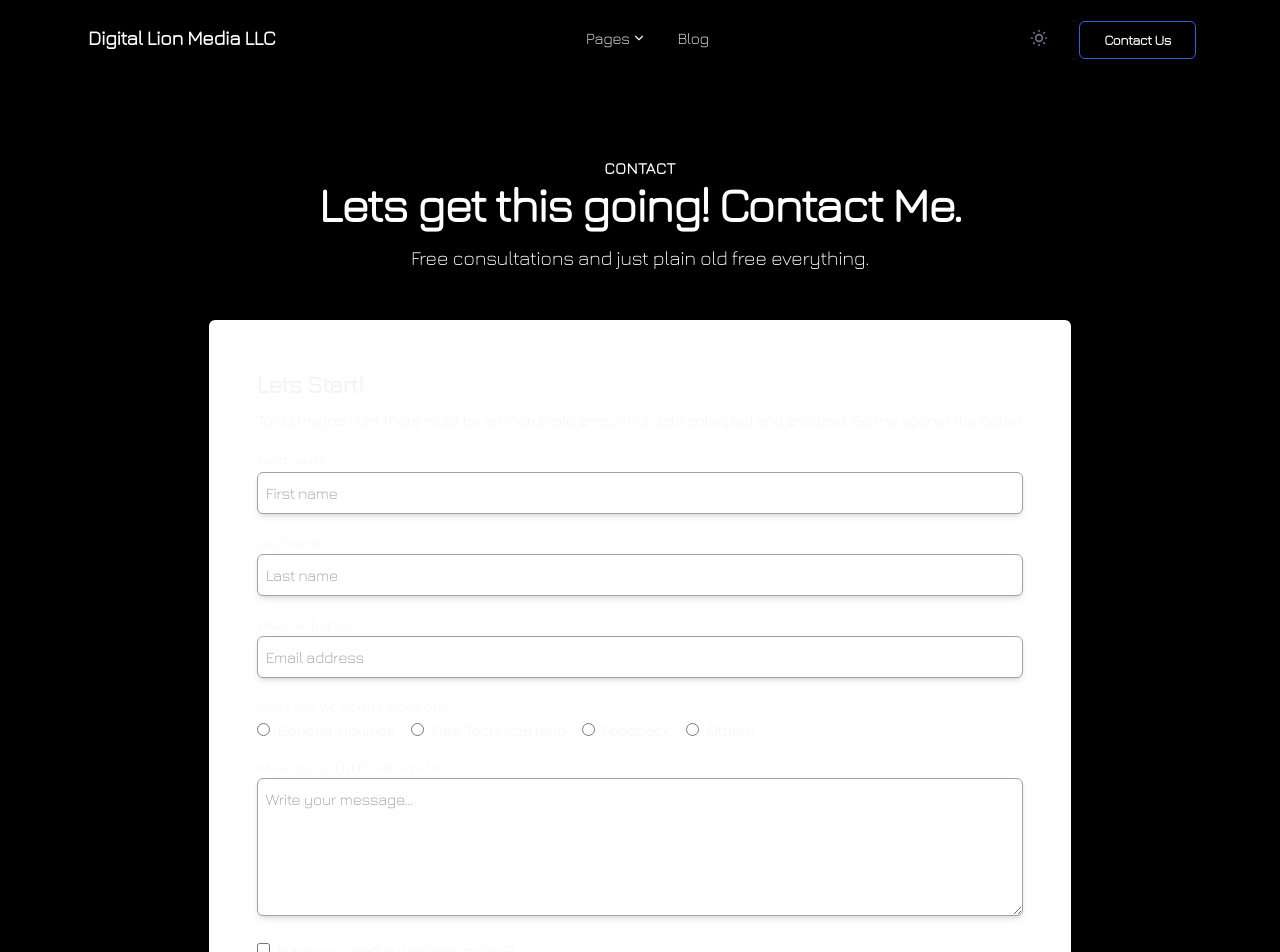
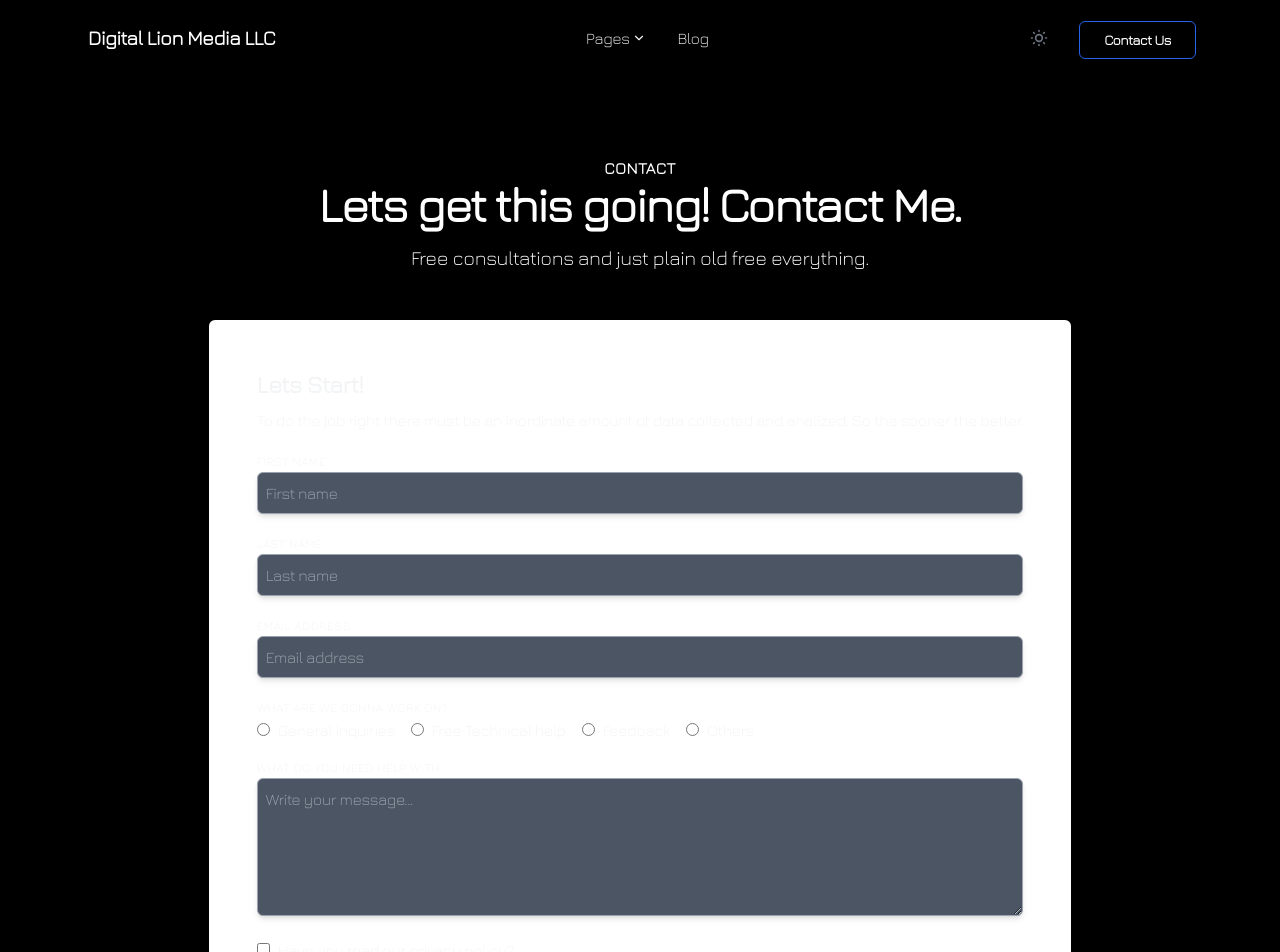
Before and after one commit to teddythelion/digitalionmedia.com, a Next.js app: page /contact in a window 1280 px wide. Shown: the top 952 px of the page. Built offline with nearby package versions, Linux system fonts and the light colour scheme; a web font is replaced by a local one.

Commit message:
Update Form.tsx

```diff
--- a/src/components/common/Form.tsx
+++ b/src/components/common/Form.tsx
@@ -83,7 +83,7 @@ const Form = ({ title, description, inputs, radioBtns, textarea, checkboxes, btn
                   value={inputValues[index]}
                   onChange={changeInputValueHandler}
                   placeholder={placeholder}
-                  className="dark:bg-gray-600 mb-2 w-full rounded-md border border-gray-400 py-2 pl-2 pr-4 shadow-md dark:text-gray-300 sm:mb-0"
+                  className=" bg-gray-600 dark:bg-gray-600 mb-2 w-full rounded-md border border-gray-400 py-2 pl-2 pr-4 shadow-md dark:text-gray-300 sm:mb-0"
                 />
               </div>
             ))}
@@ -122,7 +122,7 @@ const Form = ({ title, description, inputs, radioBtns, textarea, checkboxes, btn
                 value={textareaValues}
                 onChange={(e) => changeTextareaHandler(e)}
                 placeholder={textarea.placeholder}
-                className="dark:bg-gray-600 mb-2 w-full rounded-md border border-gray-400 py-2 pl-2 pr-4 shadow-md dark:text-gray-300 sm:mb-0"
+                className=" bg-gray-600 dark:bg-gray-600 mb-2 w-full rounded-md border border-gray-400 py-2 pl-2 pr-4 shadow-md dark:text-gray-300 sm:mb-0"
               />
             </div>
           )}
```
